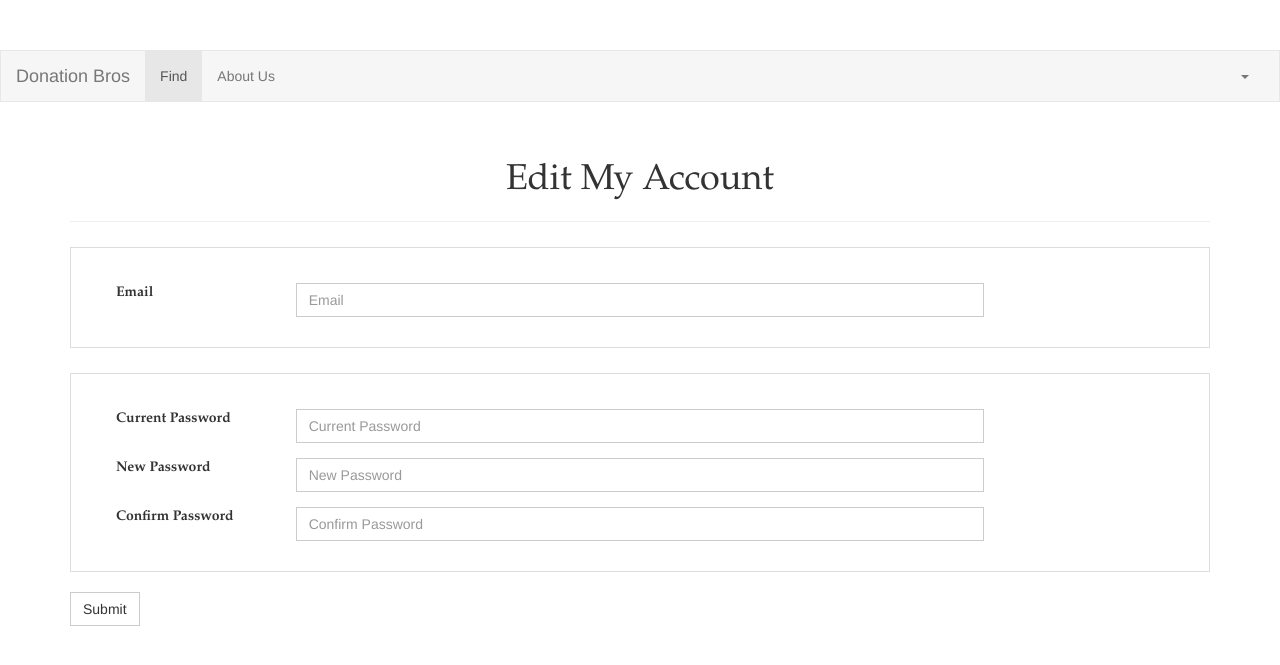
After one commit to Jakedavies/php-boiler, a PHP site: template app/views/user/editAccount.php in a window 1280 px wide. The commit adds this page. Shown: the top 665 px of the page. Run offline with PHP 8.4, Linux system fonts and the light colour scheme; the template is opened without the code that fills it, so the values that code supplies are empty; some libraries are stand-ins or nearby versions.

Commit message:
edits account

```diff
--- /dev/null
+++ b/app/views/user/editAccount.php
@@ -0,0 +1,40 @@
+
+<link href="/assets/css/custom.css" rel="stylesheet">
+<div class="page-header">
+    <h1>Edit My Account</h1>
+</div>
+<form action="/charity/id/donate" method="post">
+    <div class="panel panel-default">
+        <div class="panel-body">
+            <div class="form-group col-md-10">
+                <label for="inputEmail3" class="col-sm-2 control-label">Email</label>
+                <div class="col-md-8">
+                    <input type="email" class="form-control" id="email" name = "email" placeholder="Email">
+                </div>
+            </div>
+        </div>
+    </div>
+    <div class="panel panel-default">
+        <div class="panel-body">
+            <div class="form-group col-md-10">
+                <label  class="col-sm-2 control-label">Current Password</label>
+                <div class="col-md-8">
+                    <input type="email" class="form-control" id="currentPassword" name = "currentPassword" placeholder="Current Password">
+                </div>
+            </div>
+            <div class="form-group col-md-10">
+                <label for="newPassword" class="col-sm-2 control-label">New Password</label>
+                <div class="col-md-8">
+                    <input type="password" class="form-control" id="newPassword" name = "newPassword" placeholder="New Password">
+                </div>
+            </div>
+            <div class="form-group col-md-10">
+                <label for="confirmPassword" class="col-sm-2 control-label">Confirm Password</label>
+                <div class="col-md-8">
+                    <input type="password" class="form-control" id="confirmPassword" name = "confirmPassword" placeholder="Confirm Password">
+                </div>
+            </div>
+        </div>
+    </div>
+    <button type="button" class="btn btn-default">Submit</button>
+</form>
--- a/app/views/user/login.php
+++ b/app/views/user/login.php
@@ -7,13 +7,13 @@
         <div class="panel-body">
             <form class="form-horizontal" role="form" action="/user/login" method="post">
               <div class="form-group">
-                <label for="inputEmail3" class="col-sm-2 control-label">Email</label>
+                <label class="col-sm-2 control-label">Email</label>
                 <div class="col-md-8">
                   <input type="email" class="form-control" id="Email" name = "email" placeholder="Email">
                 </div>
               </div>
               <div class="form-group">
-                <label for="inputPassword3" class="col-sm-2 control-label">Password</label>
+                <label class="col-sm-2 control-label">Password</label>
                 <div class="col-md-8">
                   <input type="password" class="form-control" id="Password1" name="password" placeholder="Password">
                 </div>
--- a/assets/css/custom.css
+++ b/assets/css/custom.css
@@ -5,3 +5,28 @@ body {
     padding: 40px 15px;
     text-align: center;
 }
+h1{
+    text-align:center;
+    font-family: Garamond;
+}
+label{
+    font-family: Garamond;
+}
+.user{
+    text-align:center;
+}
+.panel{
+    margin-top:25px;
+    padding-top:20px;
+}
+.page-header{
+    text-align: center;
+}
+
+
+.panel-heading{
+    text-align:center;
+}
+.form-group{
+    width: 100%;
+}
```
Also changed, not shown: app/controllers/CharityController.php (+19 -3 lines), app/controllers/UserController.php (+8 -0 lines), app/views/charity/donate.php (added, +24 -0 lines), app/views/user/newUser.php (+2 -11 lines), assets/css/login.css (deleted, +0 -10 lines), assets/css/newAccount.css (deleted, +0 -8 lines), index.php (+12 -0 lines).
